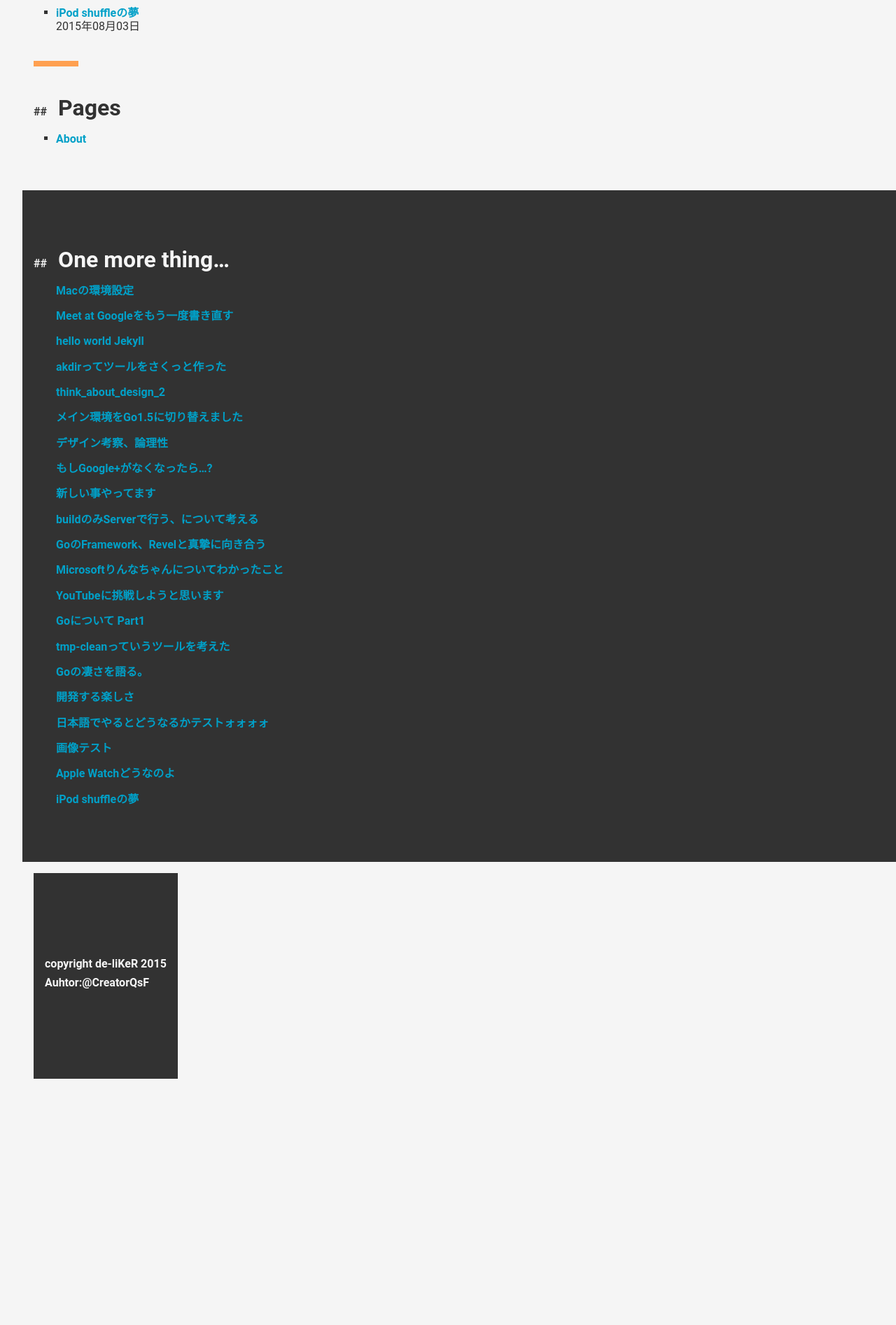
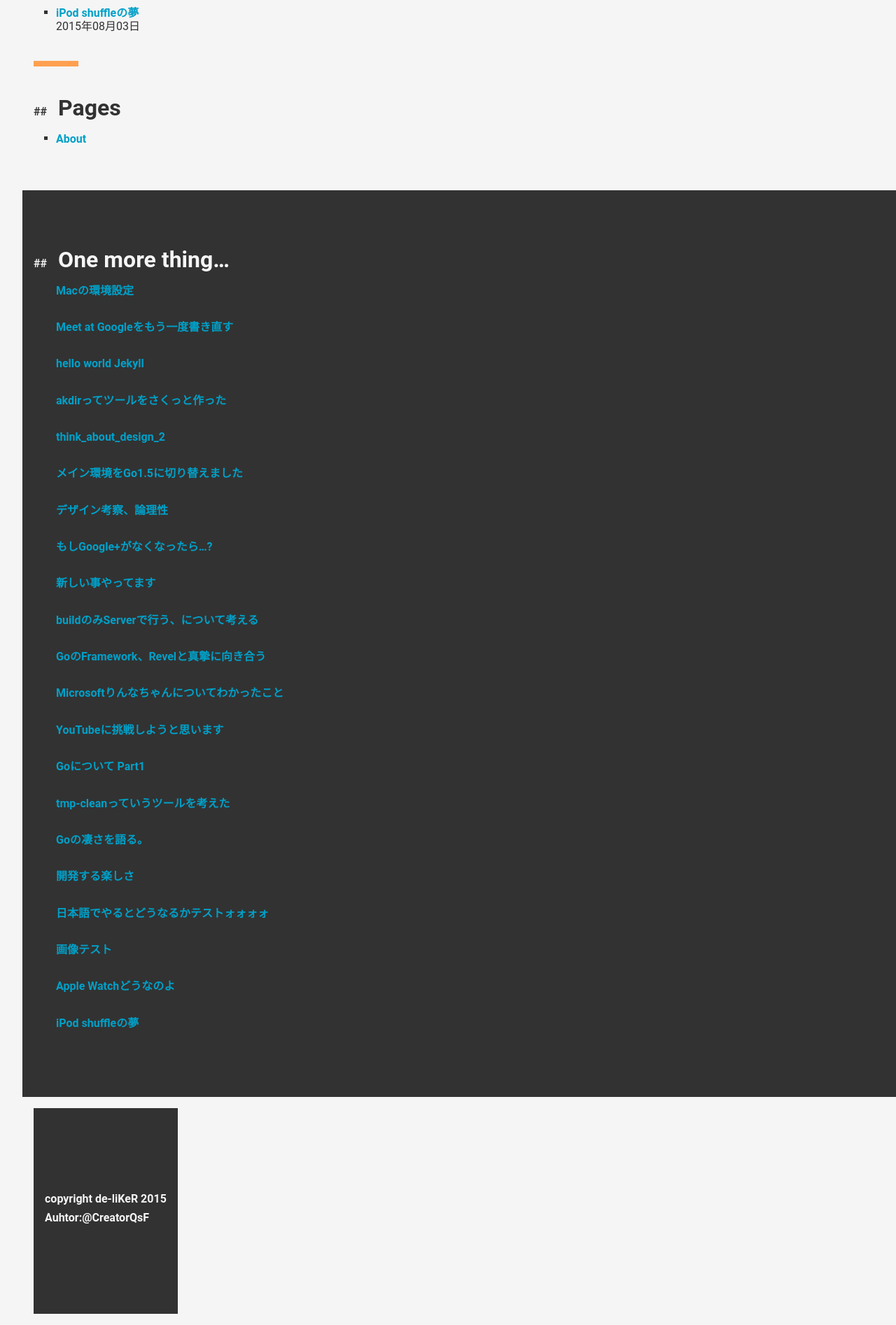
Before and after one commit to CreatorQsF/creatorqsf.github.io, a Jekyll site: the page built from index.md, in a window 1280 px wide. Shown: the part 1193-3087 px from the top of the page at 70% size. Built offline with Jekyll 4.4.1, drawn with Linux system fonts in a browser that asks for light colours; before the commit the page ends 2751 px from its top, so only the background shows below that.

Commit message:
2015/11/29

```diff
--- a/css/main.css
+++ b/css/main.css
@@ -58,7 +58,7 @@ aside h2 {
 }
 
 aside ul li {
-	margin-bottom: 16px;
+	margin-bottom: 32px;
 }
 
 @media screen and (min-width: 1366px) {
```
